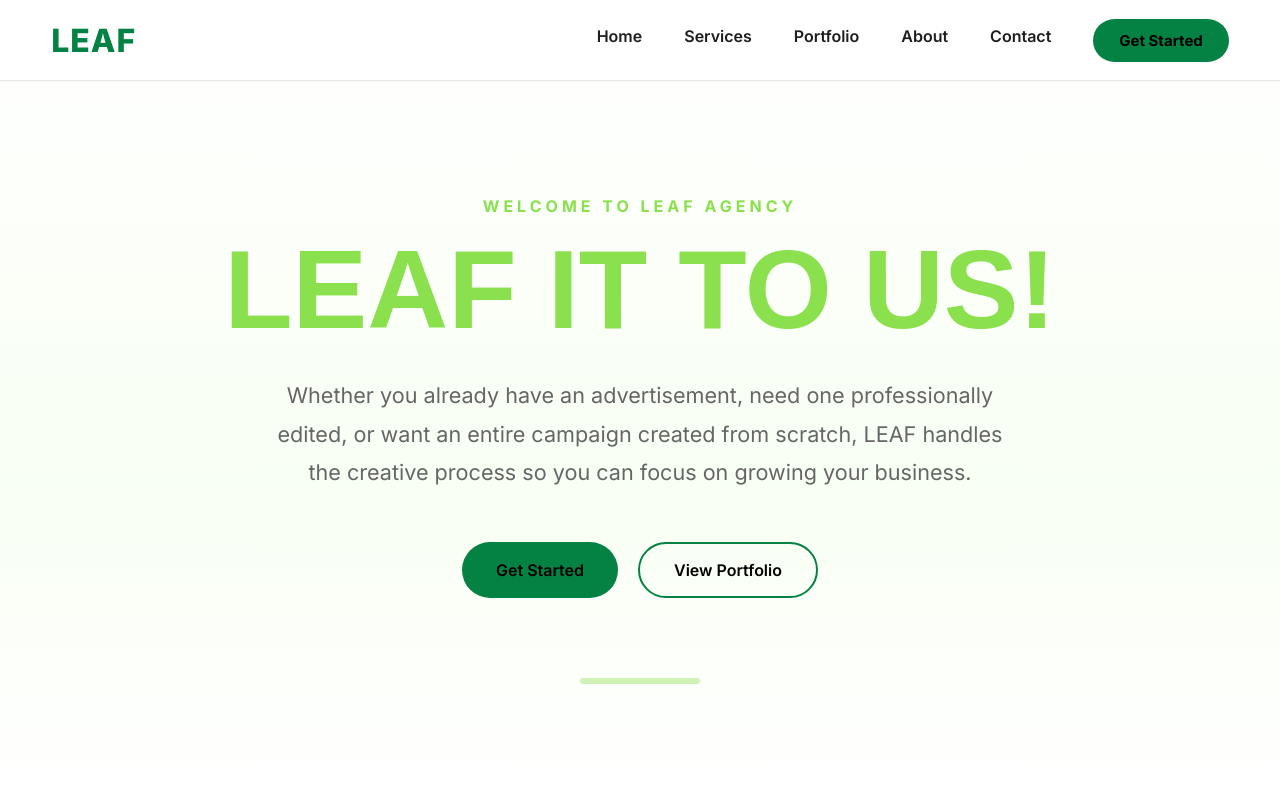
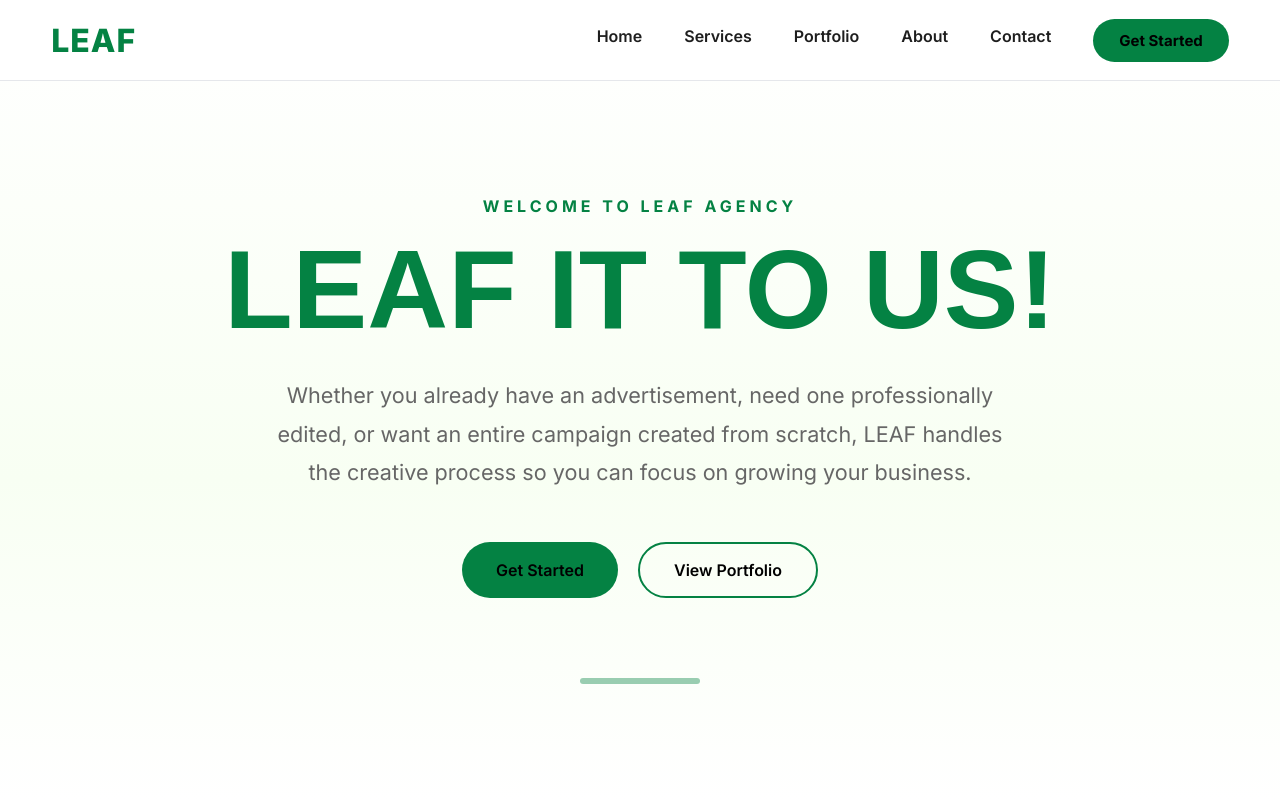
Before and after one commit to TheLeafAgency/The-LEAF-Agency, a Next.js app: page / in a window 1280 px wide. Shown: the top 800 px of the page. Built offline with nearby package versions, Linux system fonts and the light colour scheme.

Commit message:
Change hero text to forest green

```diff
--- a/components/Hero.tsx
+++ b/components/Hero.tsx
@@ -20,7 +20,7 @@ export default function Hero() {
       >
         <p
           style={{
-            color: "#8BE04E",
+            color: "#048243",
             fontWeight: 700,
             letterSpacing: "4px",
             marginBottom: "18px",
@@ -35,7 +35,7 @@ export default function Hero() {
             fontFamily: '"BPMF Huninn", sans-serif',
             fontSize: "clamp(4rem, 10vw, 7rem)",
             lineHeight: 1,
-            color: "#8BE04E",
+            color: "#048243",
             marginBottom: "30px",
           }}
         >
@@ -86,7 +86,7 @@ export default function Hero() {
               width: "120px",
               height: "6px",
               borderRadius: "999px",
-              background: "#8BE04E",
+              background: "#048243",
               opacity: 0.4,
             }}
           />
```
